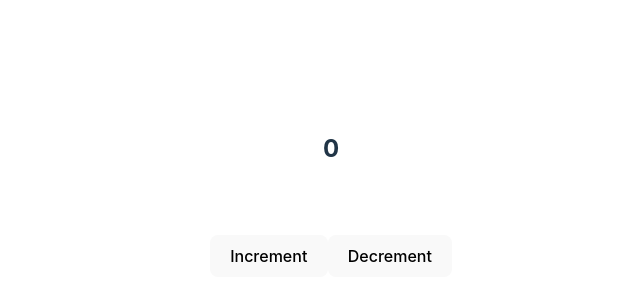
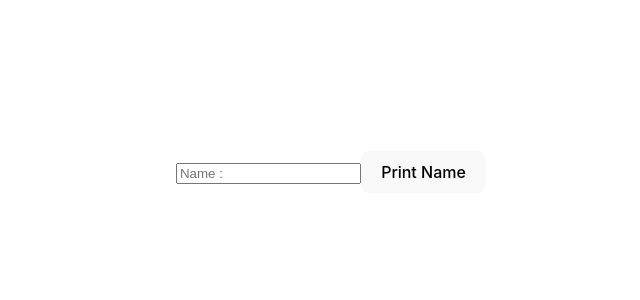
Before and after one commit to Pasindu03/react-redux, a React (Vite) app: page / in a window 1280 px wide. Shown: the part 206-506 px from the top of the page, without its empty margins (309-949 px from the left). Built offline with nearby package versions, Linux system fonts and the light colour scheme.

Commit message:
Feature: NameSlice test

```diff
--- a/src/App.tsx
+++ b/src/App.tsx
@@ -1,23 +1,26 @@
 import './App.css'
 import {useDispatch, useSelector} from "react-redux";
-import {decrement, increment} from "./reducer/CounterSlice.ts";
+import {useState} from "react";
+import {printName} from "./reducer/CustomerSlice.ts";
 
 function App() {
-    const count = useSelector(state => state.counter.count)
+    const customer = useSelector(state => state.customer.count)
 
     const dispatch = useDispatch();
 
+    const [name, setName] = useState('');
+
     return (
         <>
+            <input type={"text"} placeholder={"Name : "} onChange={(e) => setName(e.target.value)}></input>
+            <button onClick={() => dispatch(printName(name))}>Print Name</button>
+
+            <br/>
+            <br/>
+
             <h2>
-            {count}
+                {customer}
             </h2>
-
-            <br />
-            <br />
-
-            <button onClick={() => dispatch(increment())}>Increment</button>
-            <button onClick={() => dispatch(decrement())}>Decrement</button>
         </>
     )
 }
--- a/src/reducer/CounterSlice.ts
+++ /dev/null
@@ -1,23 +0,0 @@
-import { createSlice } from "@reduxjs/toolkit"
-
-const initialState = {
-    count : 0,
-}
-
-const CounterSlice = createSlice(
-    {
-        name: 'counter',
-        initialState: initialState,
-        reducers:{
-            increment:(state) => {
-                state.count++;
-            },
-            decrement:(state) => {
-                state.count--;
-            }
-        }
-    }
-)
-
-export const {increment, decrement} = CounterSlice.actions;
-export default CounterSlice.reducer;
--- /dev/null
+++ b/src/reducer/CustomerSlice.ts
@@ -0,0 +1,21 @@
+import { createSlice } from "@reduxjs/toolkit"
+
+const initialState = {
+    name : '',
+}
+
+const CustomerSlice = createSlice(
+    {
+        name: 'customer',
+        initialState: initialState,
+        reducers:{
+            printName:(state) => {
+                console.log(state.name);
+                return state.name
+            },
+        }
+    }
+)
+
+export const {printName} = CustomerSlice.actions;
+export default CustomerSlice.reducer;
--- a/src/store/store.ts
+++ b/src/store/store.ts
@@ -1,10 +1,10 @@
 import {configureStore} from "@reduxjs/toolkit";
-import CounterSlice from "../reducer/CounterSlice.ts";
+import CustomerSlice from "../reducer/CustomerSlice.ts";
 
 export const store = configureStore(
     {
         reducer: {
-            counter: CounterSlice
+            customer: CustomerSlice
         }
     }
 )
```
